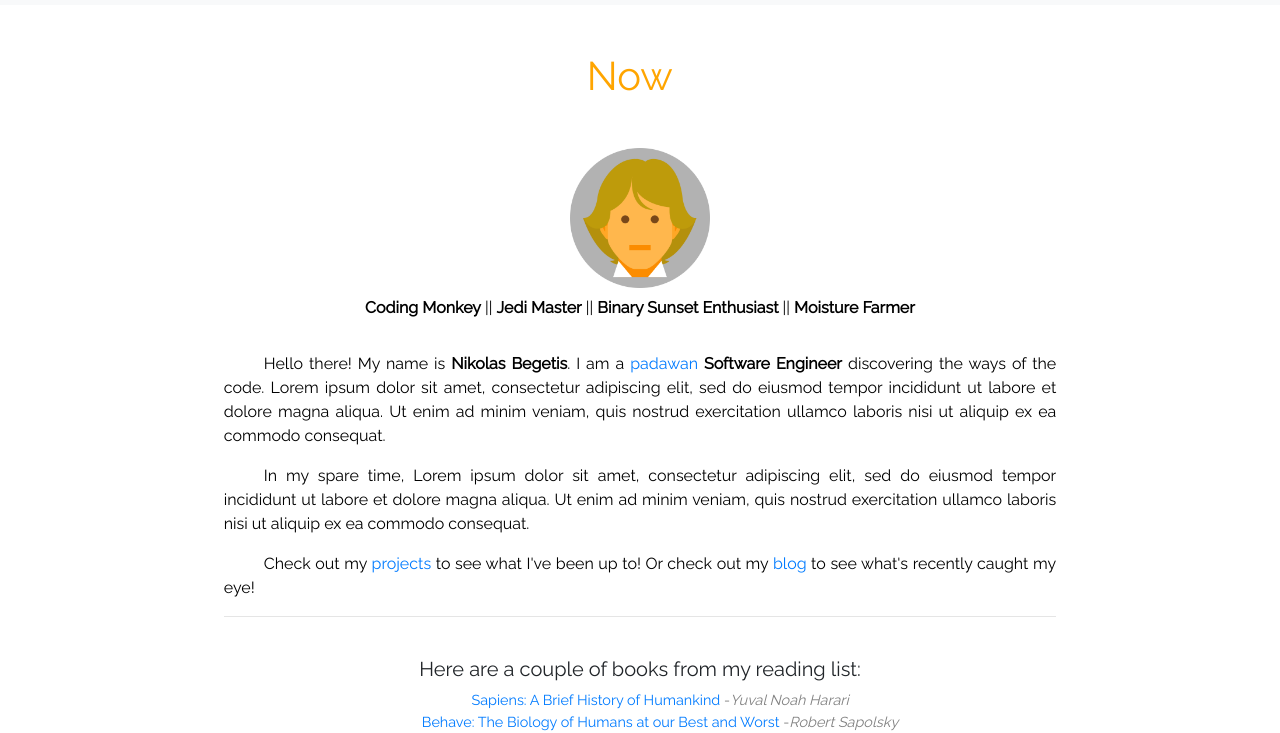
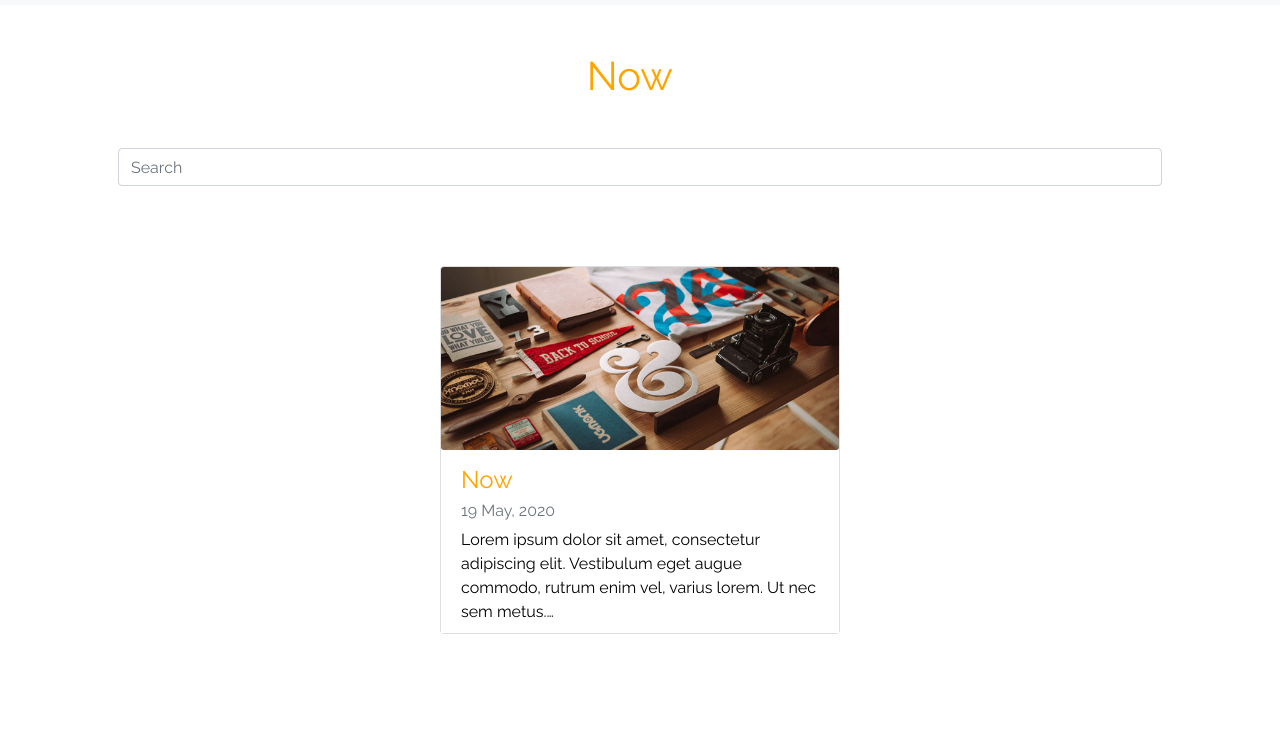
Before and after one commit to nmpegetis/nbegetis.com-gatsby, a Gatsby site: page /now in a window 1280 px wide. Shown: the part 68-801 px from the top of the page. Built offline with nearby package versions, Linux system fonts and the light colour scheme; Gatsby itself is replaced by a stand-in of ours.

Commit message:
feat: make now look like blog posts, in order to maintain history

```diff
--- a/gatsby-config.js
+++ b/gatsby-config.js
@@ -18,6 +18,7 @@ module.exports = {
       `Begetis`,
       `Personal`,
       `Blog`,
+      `Now`,
       `Resume`,
       `CV`,
       `Projects`,
--- a/gatsby-node.js
+++ b/gatsby-node.js
@@ -1,7 +1,7 @@
 const path = require(`path`)
 const { createFilePath } = require(`gatsby-source-filesystem`)
 
-const requiresTemplate = [`blog`, `projects`]
+const requiresTemplate = [`blog`, `projects`, `now`]
 
 const getContentType = node =>
   node.fileAbsolutePath.match(/content(.*)/)[0].split(`/`)[1]
--- /dev/null
+++ b/src/content/now/now-20210519/index.md
@@ -0,0 +1,17 @@
+---
+title: "Now"
+tags: ["Hello", "World", "First", "Post"]
+description: "999"
+author: "John Doe"
+date: "2020-05-19"
+---
+
+Lorem ipsum dolor sit amet, consectetur adipiscing elit. Vestibulum eget augue commodo, rutrum enim vel, varius lorem. Ut nec sem metus. Cras laoreet, metus consectetur mollis consectetur, dui ante tempus ante, eget luctus felis odio sed leo. Sed tempus, ex ultrices porttitor fringilla, enim tellus dictum elit, quis viverra odio orci eu erat. Maecenas auctor ultrices ornare. Mauris consequat a urna in cursus.
+
+Mauris hendrerit, sem sit amet dapibus ultrices, lacus quam malesuada lorem, interdum lacinia tortor augue maximus mauris. Aliquam ultrices, lectus ac semper dictum, nisi eros sollicitudin purus, nec pharetra massa diam eu libero. Integer at metus vitae urna placerat vehicula. Donec ut sagittis risus, sed mattis mi. Donec suscipit, ex vitae finibus faucibus, nisl est eleifend justo, quis porta ante massa sed arcu. Morbi dapibus, massa sit amet posuere porta, sapien tellus malesuada ipsum, et vehicula nunc diam vel lacus. Donec fringilla viverra massa vitae aliquet.
+
+Etiam velit tellus, ornare eu justo sit amet, euismod feugiat velit. Curabitur interdum nisi arcu, vel molestie mi interdum et. Quisque non porta mi. Phasellus condimentum aliquet magna ut placerat.
+
+Ut mollis suscipit accumsan. Vivamus molestie est vitae rhoncus scelerisque. Vivamus metus nisi, tristique at vulputate a, euismod in neque. Praesent ullamcorper quam id ex iaculis tristique. Aliquam odio lorem, aliquet et dictum eu, faucibus vel ante. Aliquam quis nibh nisl. Quisque dictum massa non consectetur accumsan. Curabitur lobortis eros non tortor commodo, non iaculis nibh venenatis. Praesent vel augue id enim vulputate accumsan quis sit amet dui. In et sapien id elit viverra lobortis eget vitae dui. Duis vel porta massa. Vivamus tempor malesuada tellus quis fringilla.
+
+Etiam nec commodo orci, quis sollicitudin ex. Nulla quis imperdiet felis. Sed dictum lacinia suscipit. Donec sit amet sollicitudin augue, id consectetur magna. Donec mattis gravida odio, ac rhoncus arcu tempor ac. Integer non porta ex, at feugiat mauris. Nunc auctor purus sit amet sapien tincidunt porttitor. Mauris et quam id metus bibendum malesuada varius et justo. Nunc dignissim mi quis risus faucibus, eget placerat metus pretium.
--- a/src/pages/now.js
+++ b/src/pages/now.js
@@ -1,118 +1,75 @@
-import React, { useContext } from "react"
-import { PageLayout, PageTitle } from "../components"
-import { Container, Image } from "react-bootstrap"
-import { Link, graphql } from "gatsby"
-import { ThemeContext, SEO } from "../utils"
+import React, { useState } from "react"
+import { graphql } from "gatsby"
+import { PageLayout, PageTitle, NowLink, BlogLink } from "../components"
+import { SEO, Utils } from "../utils"
+import { Container, Form, FormControl } from "react-bootstrap"
 
 export default ({ data }) => {
-  const MediaLink = ({ title, author, link }) => (
-    <li key={title} style={{ color: "gray" }}>
-      <a rel="noopener noreferrer" href={link}>
-        {title}
-      </a>
-      &nbsp;-<i>{author}</i>
-    </li>
-  )
+  const [state, setState] = useState({
+    filteredData: [],
+    query: "",
+  })
 
-  const {
-    author,
-    occupation,
-    readingList,
-    showsList,
-    designations,
-    unemployed,
-  } = data.site.siteMetadata
-  const { toString } = useContext(ThemeContext)
+  const allFeaturedImages = data.allFile.edges || []
+  const allPosts = data.allMarkdownRemark.edges || []
+  const regex = /\/[now].*\/|$/
+  const featuredImageMap = Utils.getImageMap(allFeaturedImages, regex)
 
-  const bookLinks = readingList.map(book => MediaLink(book))
-  const showLinks = showsList.map(show => MediaLink(show))
+  const handleChange = e => {
+    const query = e.target.value
+
+    const filteredData = allPosts.filter(post => {
+      // query will run on the following fields
+      const { description, title, tags, author } = post.node.frontmatter
+      // standardize query
+      const stdQuery = query.toLowerCase()
+      return (
+        post.node.excerpt.toLowerCase().includes(stdQuery) ||
+        (description && description.toLowerCase().includes(stdQuery)) ||
+        title.toLowerCase().includes(stdQuery) ||
+        author.toLowerCase().includes(stdQuery) ||
+        (tags && tags.join("").toLowerCase().includes(stdQuery))
+      )
+    })
+
+    setState({
+      query,
+      filteredData,
+    })
+  }
+
+  const { filteredData, query } = state
+  const filteredPosts = query !== "" ? filteredData : allPosts
 
   return (
     <PageLayout>
       <SEO title="Now" />
       <PageTitle title="Now" />
-      <Container>
-        <Image
-          rounded
-          width="140"
-          height="140"
-          src={`../../icons/luke-${toString()}.png`}
-          alt={author}
-        />
-        <article className="w-75 m-auto pt-2 text-justify">
-          <p className="text-center">
-            {designations.map((attr, i) => (
-              <span key={attr}>
-                &nbsp;<b>{attr}</b>&nbsp;
-                {i < designations.length - 1 && <>||</>}
-              </span>
-            ))}
-          </p>
-          <p className="i-5 mt-4 pt-2">
-            Hello there! My name is <b>{`${author}`}</b>. I am a&nbsp;
-            <a
-              href="https://www.dictionary.com/e/fictional-characters/padawan/"
-              target="_blank"
-              rel="noopener noreferrer"
-            >
-              padawan
-            </a>
-            &nbsp;
-            <b>{occupation}</b> discovering the ways of the code. Lorem ipsum
-            dolor sit amet, consectetur adipiscing elit, sed do eiusmod tempor
-            incididunt ut labore et dolore magna aliqua. Ut enim ad minim
-            veniam, quis nostrud exercitation ullamco laboris nisi ut aliquip ex
-            ea commodo consequat.
-          </p>
-          <p className="i-5">
-            In my spare time, Lorem ipsum dolor sit amet, consectetur adipiscing
-            elit, sed do eiusmod tempor incididunt ut labore et dolore magna
-            aliqua. Ut enim ad minim veniam, quis nostrud exercitation ullamco
-            laboris nisi ut aliquip ex ea commodo consequat.
-          </p>
-          <p className="i-5">
-            Check out my <Link to="/projects">projects</Link> to see what I've
-            been up to! Or check out my <Link to="/blog">blog</Link> to see
-            what's recently caught my eye!
-          </p>
-        </article>
-        <article className="w-75 m-auto">
-          {unemployed && (
-            <>
-              <hr />
-              <p className="unemployed">
-                <small>
-                  I am <b>currently looking for new opportunities</b>! If you
-                  like what you <Link to="/resume">see</Link>, let's get
-                  in&nbsp;
-                  <a
-                    href="mailto:red.five@rebellion.com"
-                    target="_blank"
-                    rel="noopener noreferrer"
-                  >
-                    touch
-                  </a>
-                  !
-                </small>
-              </p>
-            </>
-          )}
-          <hr />
-          <h5 className="watch-list-title pt-4">
-            Here are a couple of books from my reading list:
-          </h5>
-          <ul style={{ fontSize: "0.9rem", listStyle: "none" }}>{bookLinks}</ul>
-          <h5 className="watch-list-title pt-4">
-            Here are a couple of shows from my watch list:
-          </h5>
-          <ul style={{ fontSize: "0.9rem", listStyle: "none" }}>{showLinks}</ul>
-          <h5 className="watch-list-title pt-4">
-            Here are a couple of movies from my watch list:
-          </h5>
-          <p>
-            <i>...waaaay too many to list.</i>
-          </p>
-        </article>
+      <Container className="px-5 mb-5 text-center">
+        <Form className="aurebesh blog-filter">
+          <FormControl
+            className="bg-none search"
+            type="text"
+            placeholder="Search"
+            onChange={handleChange}
+          />
+        </Form>
+      </Container>
+      <Container
+        fluid
+        className="p-3 w-auto text-left d-flex flex-wrap justify-content-center"
+      >
+        {filteredPosts.map(({ node }) => (
+          <div key={node.id} className="p-3">
+            <BlogLink
+              to={node.fields.slug}
+              featuredImage={featuredImageMap[node.fields.slug]}
+              title={node.frontmatter.title}
+              subtitle={node.frontmatter.date}
+              excerpt={node.excerpt}
+            />
+          </div>
+        ))}
       </Container>
     </PageLayout>
   )
@@ -120,21 +77,43 @@ export default ({ data }) => {
 
 export const query = graphql`
   query {
-    site {
-      siteMetadata {
-        unemployed
-        occupation
-        author
-        designations
-        readingList {
-          title
-          author
-          link
+    allMarkdownRemark(
+      filter: { fileAbsolutePath: { regex: "/now/" } }
+      sort: { fields: [frontmatter___date], order: DESC }
+    ) {
+      totalCount
+      edges {
+        node {
+          id
+          frontmatter {
+            title
+            description
+            tags
+            author
+            date(formatString: "DD MMMM, YYYY")
+          }
+          fields {
+            slug
+          }
+          excerpt
         }
-        showsList {
-          title
-          author
-          link
+      }
+    }
+    allFile(
+      filter: {
+        extension: { eq: "jpg" }
+        relativePath: { regex: "/feature/" }
+        relativeDirectory: { regex: "/content/now/" }
+      }
+    ) {
+      edges {
+        node {
+          childImageSharp {
+            fluid(maxWidth: 400) {
+              ...GatsbyImageSharpFluid
+            }
+          }
+          relativePath
         }
       }
     }
```
Also changed, not shown: src/templates/now-post.js (added, +42 -0 lines), src/content/now/now-20210519/feature.jpg (added).
